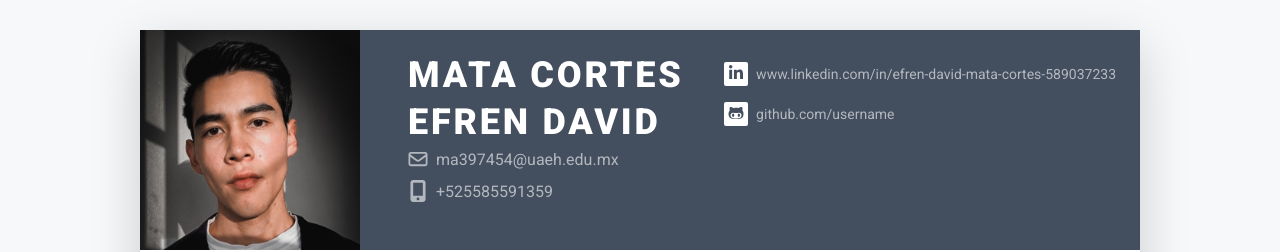
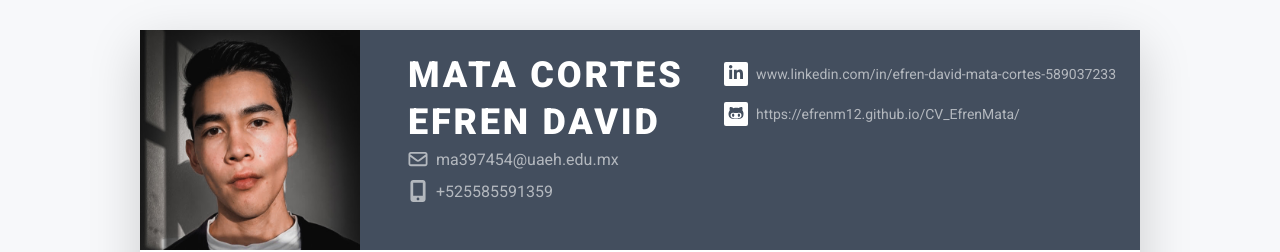
Before and after one commit to EfrenM12/CV_EfrenMata, a plain HTML site: page index.html in a window 1280 px wide. Shown: the top 252 px of the page. Drawn offline with Linux system fonts and the light colour scheme.

Commit message:
Update index.html

```diff
--- a/index.html
+++ b/index.html
@@ -36,7 +36,7 @@
 						    <div class="secondary-info col-auto mt-2">
 							    <ul class="resume-social list-unstyled">
 					                <li class="mb-3"><a class="text-link" href="#"><span class="fa-container text-center me-2"><i class="fab fa-linkedin-in fa-fw"></i></span>www.linkedin.com/in/efren-david-mata-cortes-589037233</a></li>
-					                <li class="mb-3"><a class="text-link" href="#"><span class="fa-container text-center me-2"><i class="fab fa-github-alt fa-fw"></i></span>github.com/username</a></li>
+					                <li class="mb-3"><a class="text-link" href="#"><span class="fa-container text-center me-2"><i class="fab fa-github-alt fa-fw"></i></span>https://efrenm12.github.io/CV_EfrenMata/</a></li>
 							    </ul>
 						    </div>
 					    </div>
```
